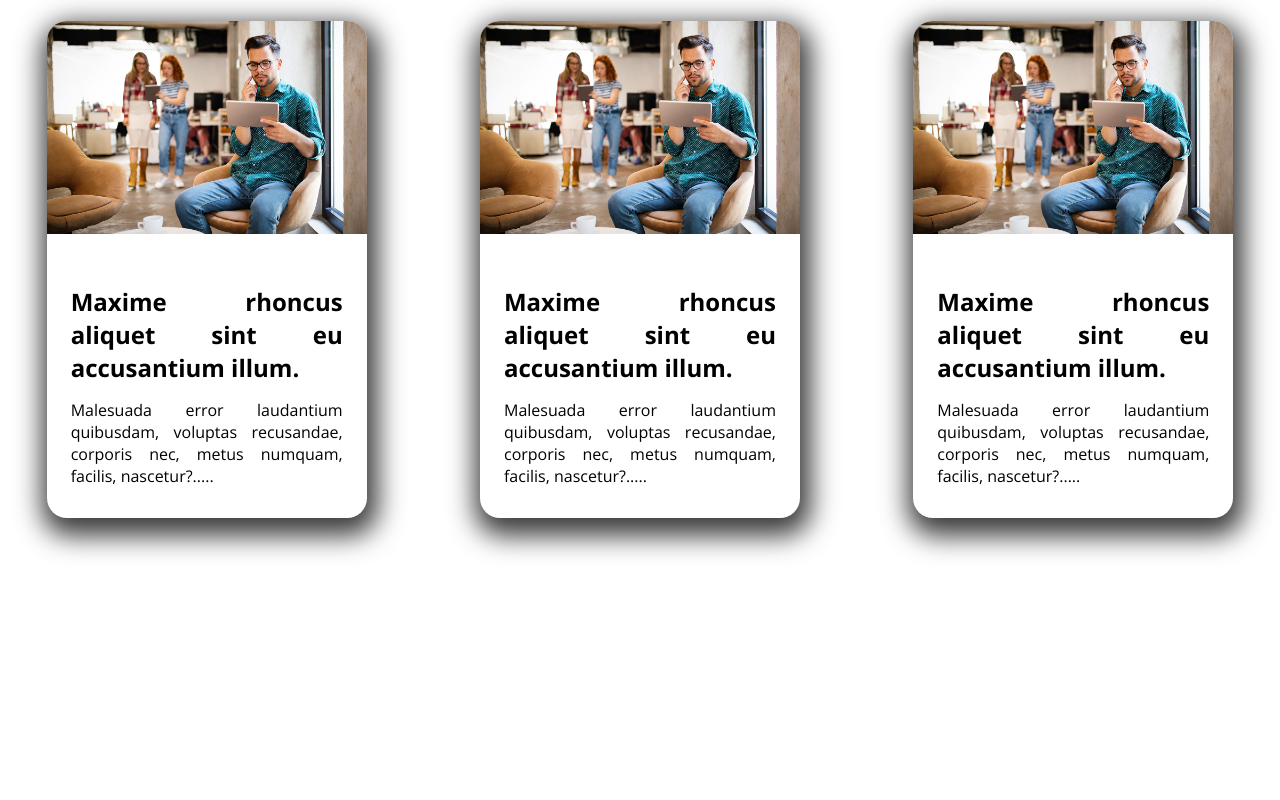
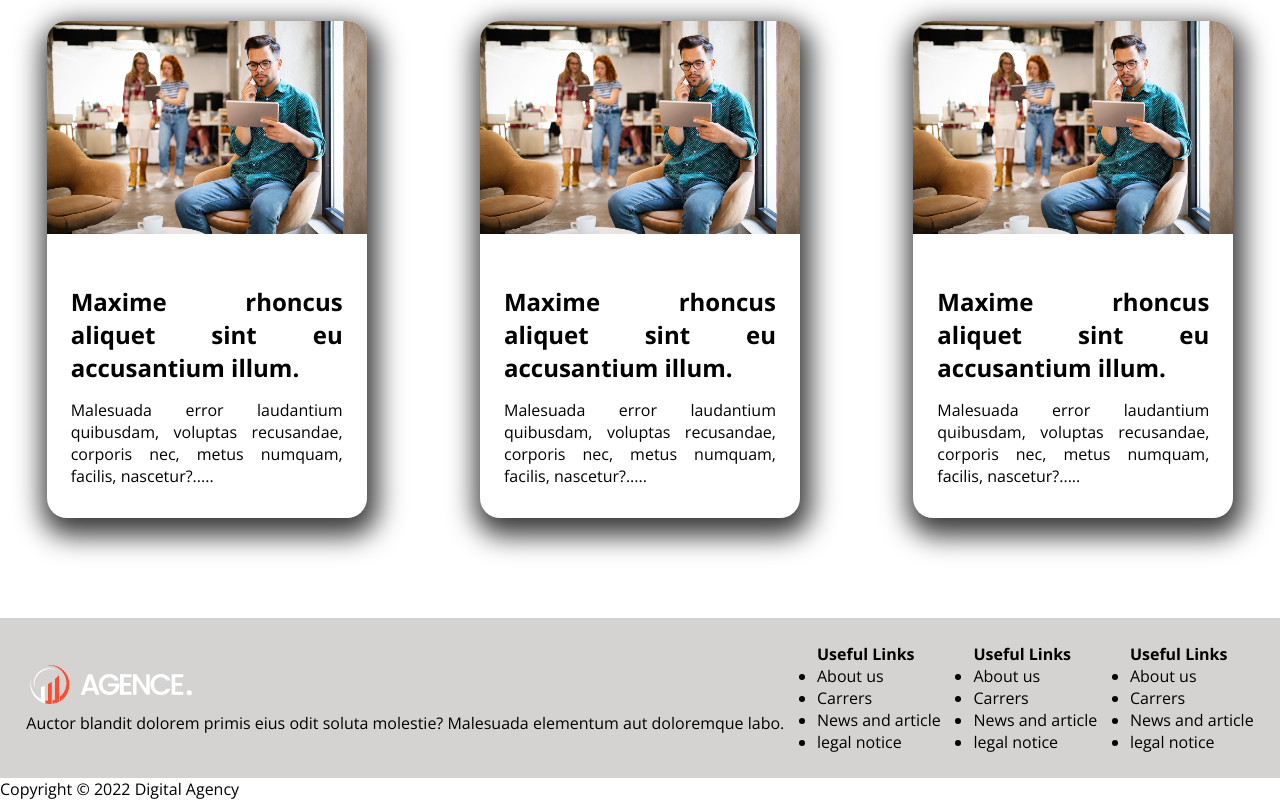
Before and after one commit to coderemran6910/digital-agency-, a plain HTML site: page index.html in a window 1280 px wide. Shown: the part 2217-3017 px from the top of the page. Before the commit the page ends 2835 px from the top, so only its background shows below. Drawn offline with nearby package versions, Linux system fonts and the light colour scheme.

Commit message:
added besic footer

```diff
--- a/index.html
+++ b/index.html
@@ -157,7 +157,48 @@
             </div>
         </section>
     </main>
-    <footer></footer>
+    <footer>
+        <div class="footer-top">
+            <div class="footer-col-1">
+                <img src="./asset/logo/logo.png" alt="footer logo">
+                <p class="footer-desc">Auctor blandit dolorem primis eius odit soluta molestie? Malesuada elementum aut doloremque labo. </p>
+                <div class="icons">
+                </div>
+            </div>
+
+
+            <div class="footer-col-2">
+                <h4>Useful Links</h4>
+                <ul>
+                    <li>About us</li>
+                    <li>Carrers</li>
+                    <li>News and article</li>
+                    <li>legal notice </li>
+                </ul>
+            </div>
+            <div class="footer-col-3">
+                <h4>Useful Links</h4>
+                <ul>
+                    <li>About us</li>
+                    <li>Carrers</li>
+                    <li>News and article</li>
+                    <li>legal notice </li>
+                </ul>
+            </div>
+            <div class="footer-col-4">
+                <h4>Useful Links</h4>
+                <ul>
+                    <li>About us</li>
+                    <li>Carrers</li>
+                    <li>News and article</li>
+                    <li>legal notice </li>
+                </ul>
+            </div>
+
+
+        </div>
+        <div class="footer-bottom"> Copyright &copy; 2022 Digital Agency </div>
+    </footer>
 </body>
 
 </html>
--- a/style.css
+++ b/style.css
@@ -307,3 +307,13 @@
     padding: 11px 24px;
     text-align: justify;
 }
+
+
+/* footer related style    */
+.footer-top{
+    display: flex;
+    align-items: center;
+    justify-content: space-around;
+    background-color: #D5D2D2;
+    padding: 25px 10px;
+}
```
